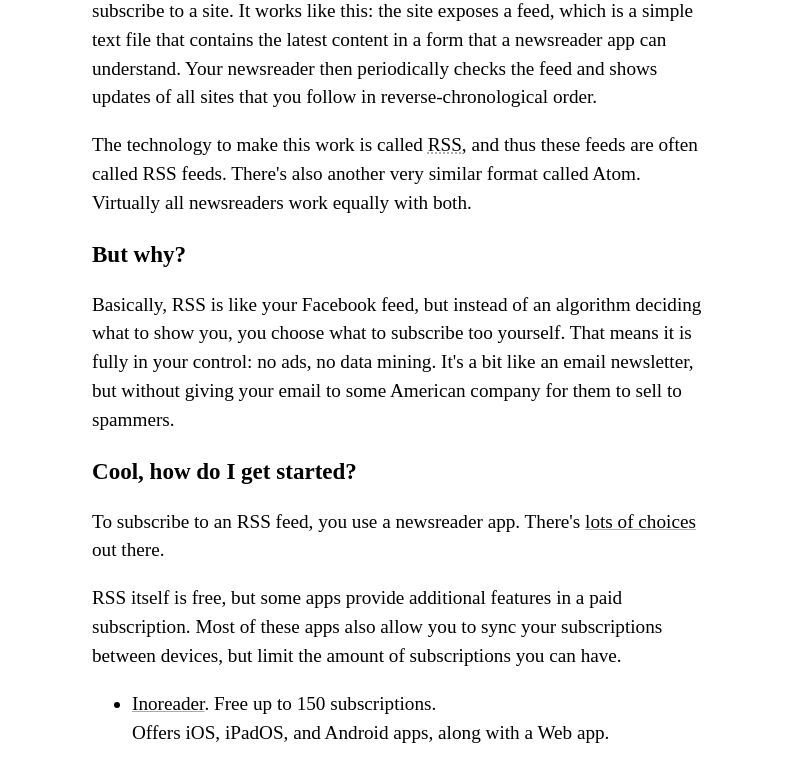
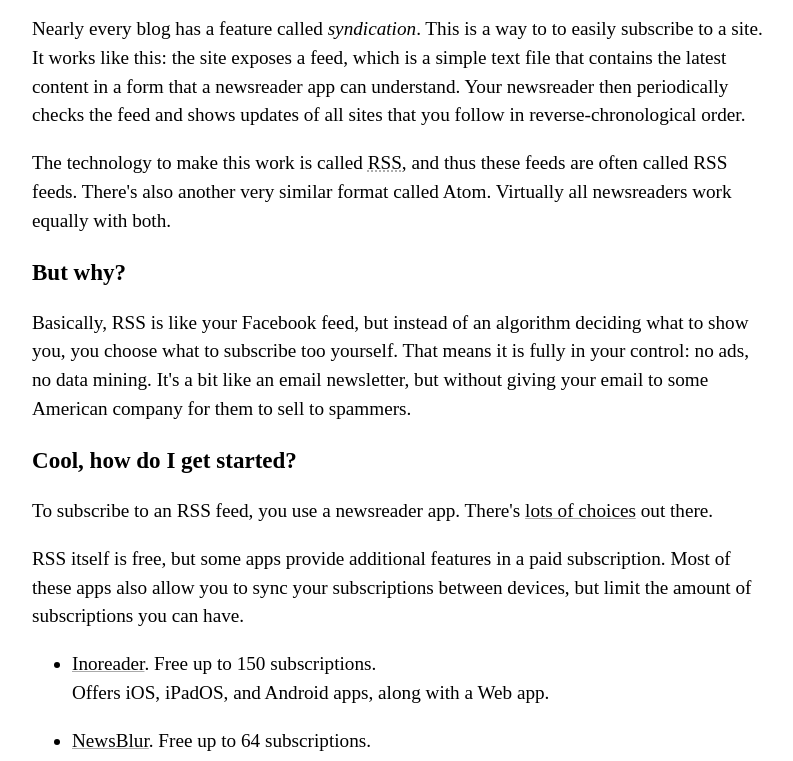
Before and after one commit to dupunkto/dupunkto.org, a plain HTML site: page src/rss.html in a window 1280 px wide. Shown: the part 167-928 px from the top of the page, without its empty margins (240-1033 px from the left). Drawn offline with Linux system fonts and the light colour scheme.

Commit message:
Update styling for RSS page to make it consistent with other pages

```diff
--- a/src/rss.html
+++ b/src/rss.html
@@ -9,8 +9,10 @@
 
     <style>
       body {
-        margin: 0 auto;
-        margin-top: 30px;
+        max-width: 750px;
+        padding: 7px;
+        margin: 4em auto;
+        min-height: fit-content;
       }
     </style>
 
```
